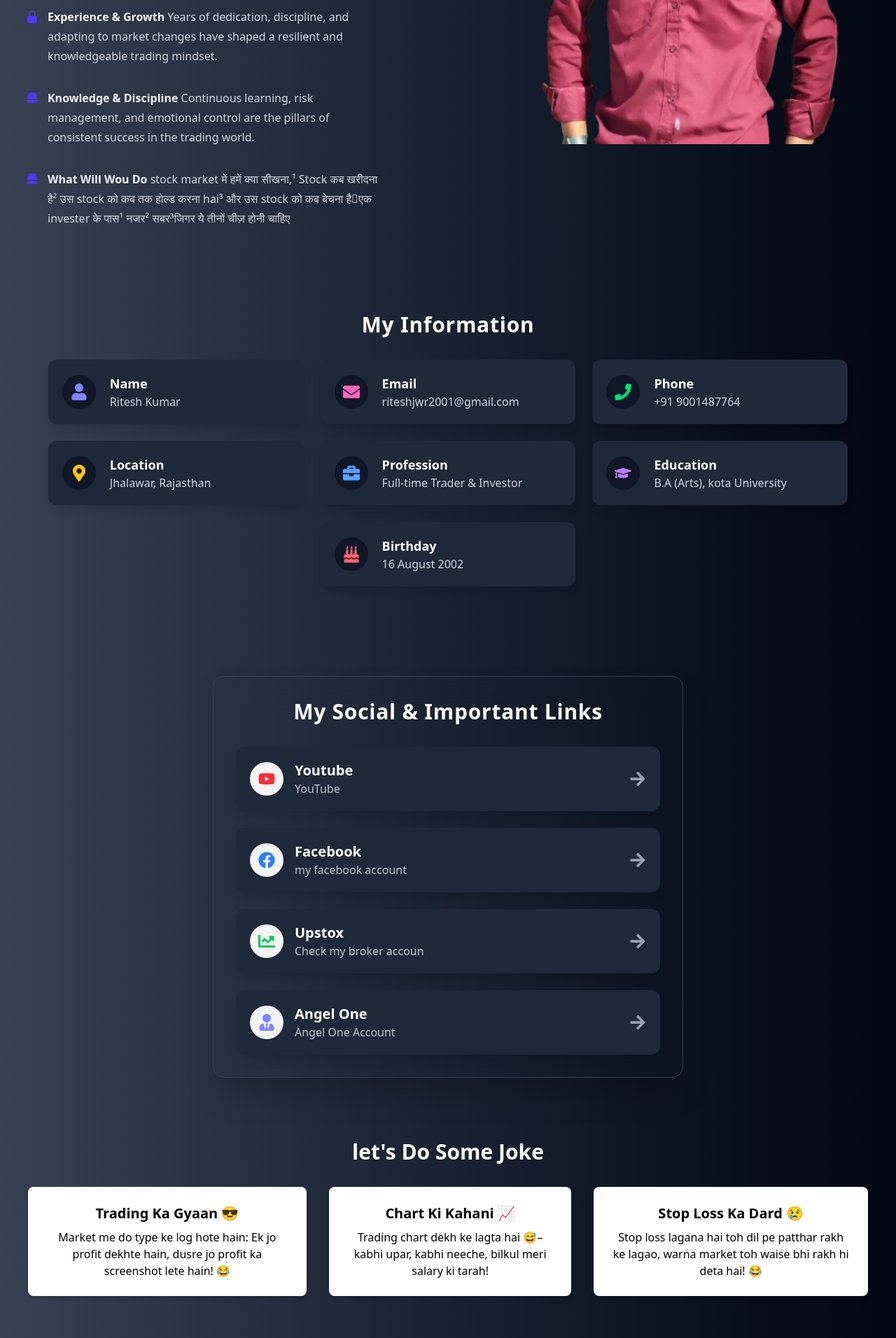
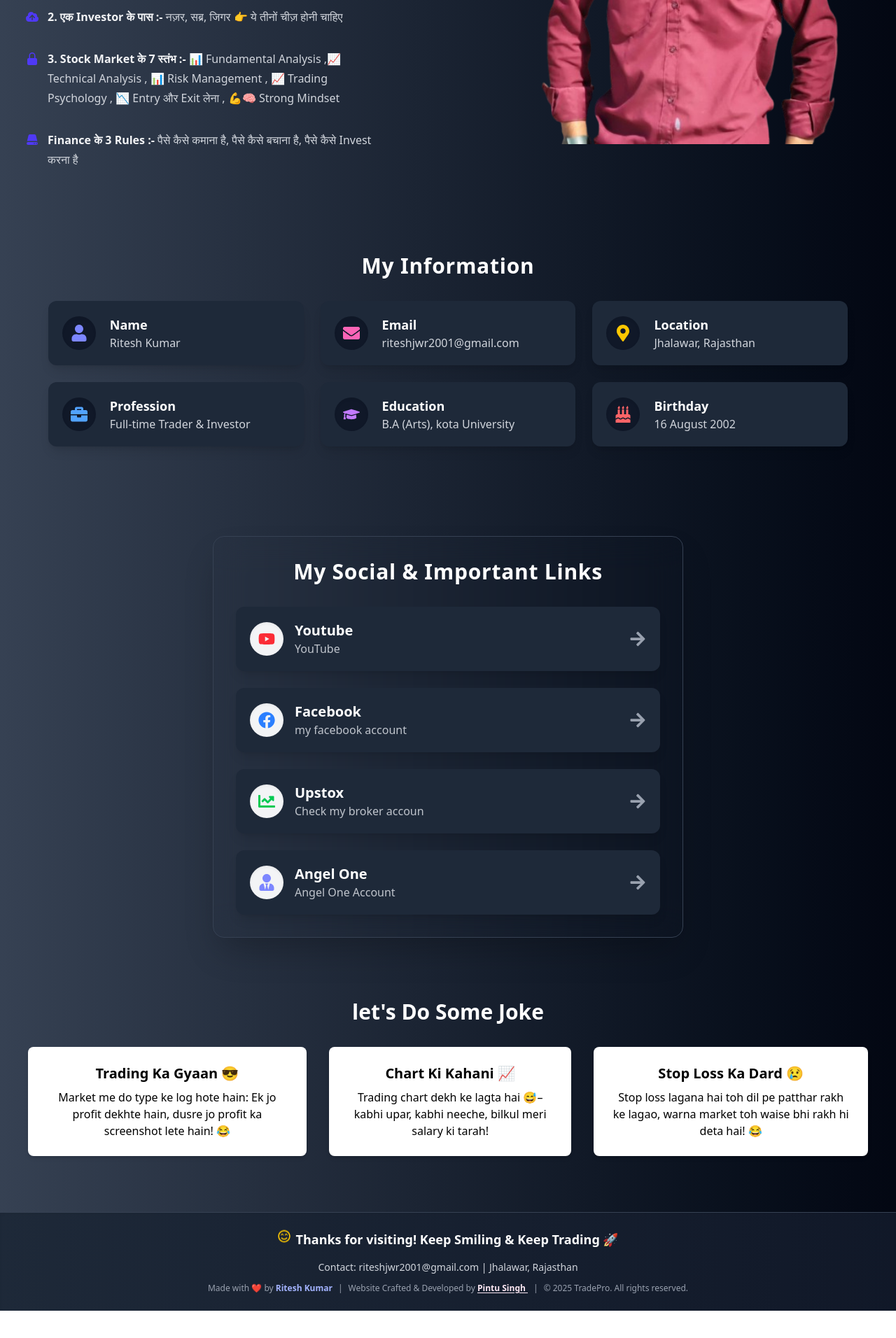
Before and after one commit to pintusingh123/ritesh_Project, a React (Vite) app: page / in a window 1280 px wide. Shown: the part 720-2632 px from the top of the page at 70% size. After the commit the page ends 2593 px from the top, so only its background shows below. Built offline with nearby package versions, Linux system fonts and the light colour scheme.

Commit message:
this is my chnages for content

```diff
--- a/src/components/About.jsx
+++ b/src/components/About.jsx
@@ -5,30 +5,31 @@ import {
 } from "@heroicons/react/20/solid";
 
  const features = [
+   {
+    name: "1. Stock Market में हमें क्या सीखना है :- ",
+    description:
+      " Stock कब खरीदना है उस stock को कब तक होल्ड करना hai और उस stock को कब बेचना है एक invester के  पास नजर सबर जिगर ये तीनों चीज़ होनी चाहिए ",
+    icon: ServerIcon,
+  },
   {
-    name: "Trader's Journey",
+    name: "2. एक Investor के पास :- ",
     description:
-      "Started with curiosity and a passion for the markets, learning from every win and loss to build a strong trading foundation.",
+      "नज़र, सब्र, जिगर 👉 ये तीनों चीज़ होनी चाहिए",
     icon: CloudArrowUpIcon,
   },
   {
-    name: "Experience & Growth",
+    name: "3. Stock Market के 7 स्तंभ :- ",
     description:
-      "Years of dedication, discipline, and adapting to market changes have shaped a resilient and knowledgeable trading mindset.",
+      "📊 Fundamental Analysis ,📈 Technical Analysis , 📊 Risk Management , 📈 Trading Psychology , 📉  Entry और Exit लेना , 💪🧠 Strong Mindset",
     icon: LockClosedIcon,
   },
   {
-    name: "Knowledge & Discipline",
+    name: "Finance के 3 Rules :- ",
     description:
-      "Continuous learning, risk management, and emotional control are the pillars of consistent success in the trading world.",
+      "पैसे कैसे कमाना है, पैसे कैसे बचाना है, पैसे कैसे Invest करना है",
     icon: ServerIcon,
   },
-   {
-    name: "What Will Wou Do",
-    description:
-      "stock  market में हमें क्या सीखना,¹ Stock कब खरीदना है² उस stock को कब तक होल्ड करना hai³ और उस stock को कब बेचना है⿢एक invester के  पास¹ नजर² सबर³जिगर ये तीनों  चीज़  होनी  चाहिए ",
-    icon: ServerIcon,
-  },
+
 ];
 function About() {
   return (
--- a/src/components/Footer.jsx
+++ b/src/components/Footer.jsx
@@ -1,9 +1,27 @@
-import React from 'react';
+ import React from 'react';
+import { FaRegSmileBeam } from "react-icons/fa";
 
 function Footer() {
   return (
-    <footer className=" text-white text-center p-4">
-      <p>© 2025 TradePro. All rights reserved.</p>
+    <footer className="bg-gradient-to-r from-gray-800 to-gray-900 text-white text-center py-6 mt-10 border-t border-gray-700 shadow-inner">
+      <div className="flex flex-col items-center gap-2">
+        <div className="flex items-center justify-center gap-2 text-lg font-semibold">
+          <FaRegSmileBeam className="text-yellow-400 animate-bounce" />
+          <span>Thanks for visiting! Keep Smiling & Keep Trading 🚀</span>
+        </div>
+        <div className="mt-2 text-gray-300 text-sm">
+          <span>Contact: riteshjwr2001@gmail.com | Jhalawar, Rajasthan</span>
+        </div>
+        <div className="text-gray-400 text-xs mt-1">
+          <span>
+            Made with <span className="text-red-400">❤️</span> by <span className="font-semibold text-indigo-300"> Ritesh Kumar</span>
+            <span className="mx-2">|</span>
+            Website Crafted & Developed by <span className="font-bold text-pink-100 underline underline-offset-2"> Pintu Singh </span>
+            <span className="mx-2">|</span>
+            © 2025 TradePro. All rights reserved.
+          </span>
+        </div>
+      </div>
     </footer>
   );
 }
--- a/src/components/Infor.jsx
+++ b/src/components/Infor.jsx
@@ -11,11 +11,6 @@ const info = [
     icon: <FaEnvelope className="text-pink-400 group-hover:scale-125 transition-transform duration-300" />,
     label: "Email",
     value: "riteshjwr2001@gmail.com",
-  },
-  {
-    icon: <FaPhone className="text-green-400 group-hover:scale-125 transition-transform duration-300" />,
-    label: "Phone",
-    value: "+91 9001487764",
   },
   {
     icon: <FaMapMarkerAlt className="text-yellow-400 group-hover:scale-125 transition-transform duration-300" />,
```
